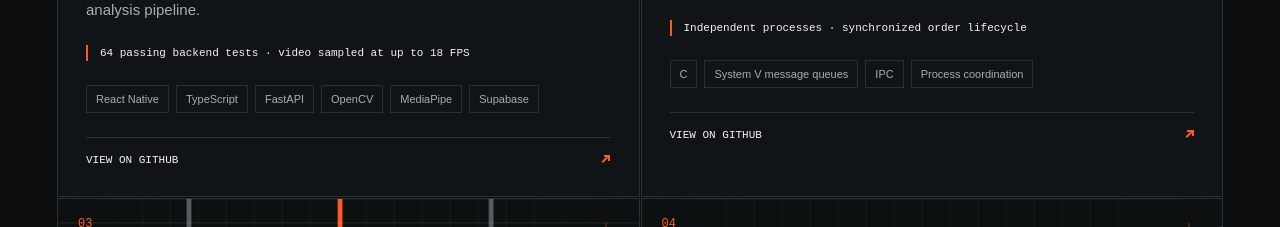
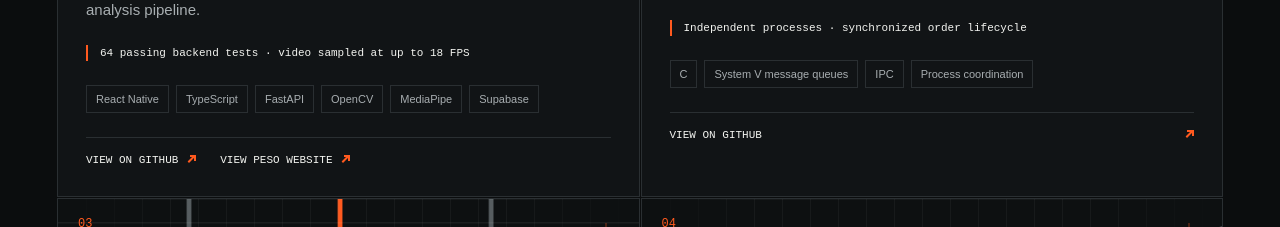
Before and after one commit to NathanN-275/NathanN-275.Portfolio, a website: page index.html in a window 1280 px wide. Shown: the part 1700-1927 px from the top of the page. Drawn offline with Linux system fonts and the light colour scheme.

Commit message:
Add separate GitHub and website links for Peso project

```diff
--- a/index.html
+++ b/index.html
@@ -114,9 +114,14 @@
                 <li>MediaPipe</li>
                 <li>Supabase</li>
               </ul>
-              <a class="project-link" href="https://nathann-275.github.io/Peso/" target="_blank" rel="noreferrer">
-                View on GitHub <span class="arrow-icon arrow-external" aria-hidden="true"></span>
-              </a>
+              <div class="project-links">
+                <a class="project-link" href="https://github.com/NathanN-275/Peso" target="_blank" rel="noreferrer">
+                  View on GitHub <span class="arrow-icon arrow-external" aria-hidden="true"></span>
+                </a>
+                <a class="project-link" href="https://nathann-275.github.io/Peso/" target="_blank" rel="noreferrer">
+                  View Peso Website <span class="arrow-icon arrow-external" aria-hidden="true"></span>
+                </a>
+              </div>
             </div>
           </article>
 
--- a/styles.css
+++ b/styles.css
@@ -783,6 +783,22 @@ footer h2 {
   text-transform: uppercase;
 }
 
+.project-links {
+  display: flex;
+  gap: 24px;
+  margin-top: 24px;
+  border-top: 1px solid var(--line);
+  padding-top: 16px;
+}
+
+.project-links .project-link {
+  justify-content: flex-start;
+  gap: 8px;
+  margin-top: 0;
+  border-top: 0;
+  padding-top: 0;
+}
+
 .project-link .arrow-icon,
 .project-link:hover,
 .project-link:focus-visible {
```
